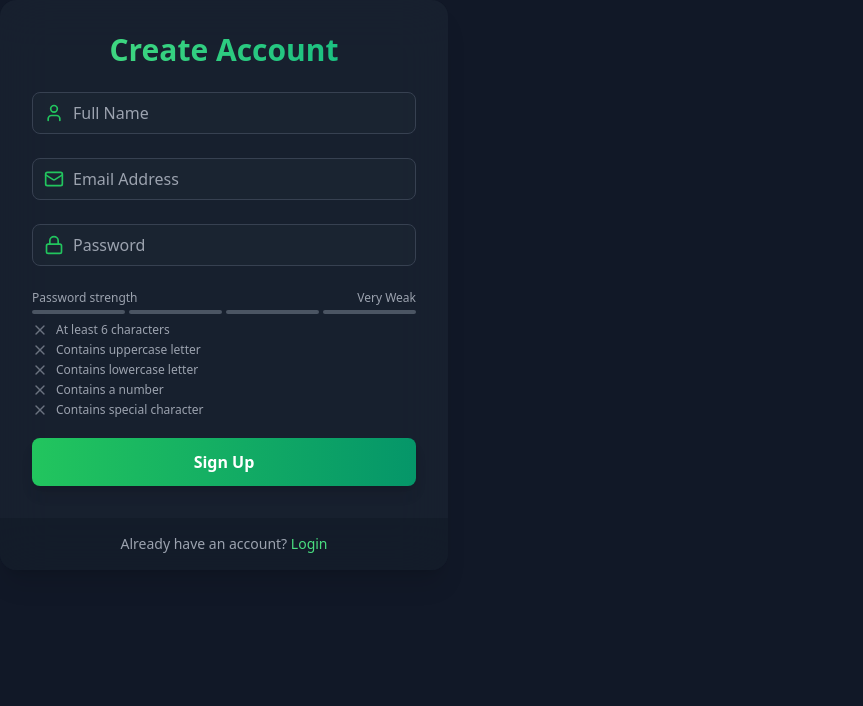
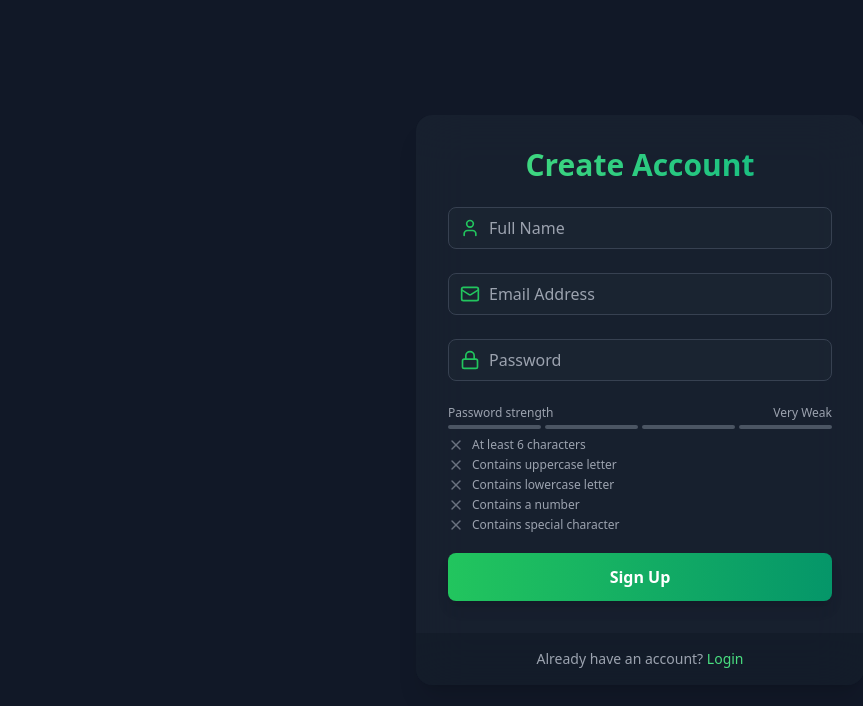
Before and after one commit to Turtles-Discord/render-posting, a React (Vite) app in the folder frontend/: page /signup in a window 1280 px wide. Shown: the top 706 px of the page, without its empty margins (0-863 px from the left). Built offline with nearby package versions, Linux system fonts and the light colour scheme.

Commit message:
fixed up the welcome page

```diff
--- a/frontend/src/pages/LoginPage.jsx
+++ b/frontend/src/pages/LoginPage.jsx
@@ -17,11 +17,12 @@ const LoginPage = () => {
 	};
 
 	return (
+		<div className="min-h-screen bg-gray-900 flex items-center justify-center px-4">
 			<motion.div
 				initial={{ opacity: 0, y: 20 }}
 				animate={{ opacity: 1, y: 0 }}
 				transition={{ duration: 0.5 }}
-			className='max-w-md w-full bg-gray-800 bg-opacity-50 backdrop-filter backdrop-blur-xl rounded-2xl shadow-xl overflow-hidden'
+				className='w-full max-w-md bg-gray-800 bg-opacity-50 backdrop-filter backdrop-blur-xl rounded-2xl shadow-xl overflow-hidden'
 			>
 				<div className='p-8'>
 					<h2 className='text-3xl font-bold mb-6 text-center bg-gradient-to-r from-green-400 to-emerald-500 text-transparent bg-clip-text'>
@@ -72,6 +73,7 @@ const LoginPage = () => {
 					</p>
 				</div>
 			</motion.div>
+		</div>
 	);
 };
 export default LoginPage;
--- a/frontend/src/pages/SignUpPage.jsx
+++ b/frontend/src/pages/SignUpPage.jsx
@@ -25,12 +25,12 @@ const SignUpPage = () => {
 		}
 	};
 	return (
+		<div className="min-h-screen bg-gray-900 flex items-center justify-center px-4">
 			<motion.div
 				initial={{ opacity: 0, y: 20 }}
 				animate={{ opacity: 1, y: 0 }}
 				transition={{ duration: 0.5 }}
-			className='max-w-md w-full bg-gray-800 bg-opacity-50 backdrop-filter backdrop-blur-xl rounded-2xl shadow-xl
-			overflow-hidden'
+				className='w-full max-w-md bg-gray-800 bg-opacity-50 backdrop-filter backdrop-blur-xl rounded-2xl shadow-xl overflow-hidden'
 			>
 				<div className='p-8'>
 					<h2 className='text-3xl font-bold mb-6 text-center bg-gradient-to-r from-green-400 to-emerald-500 text-transparent bg-clip-text'>
@@ -85,6 +85,7 @@ const SignUpPage = () => {
 					</p>
 				</div>
 			</motion.div>
+		</div>
 	);
 };
 export default SignUpPage;
```
Lines whose indentation alone changed are shown as unchanged.
